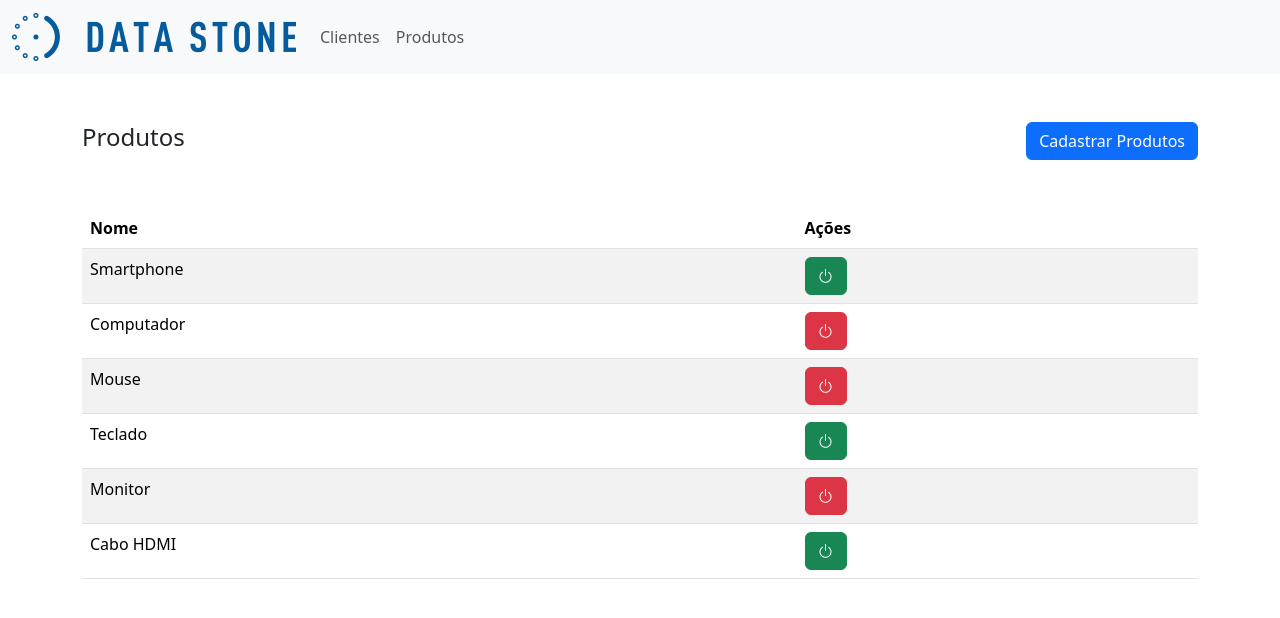
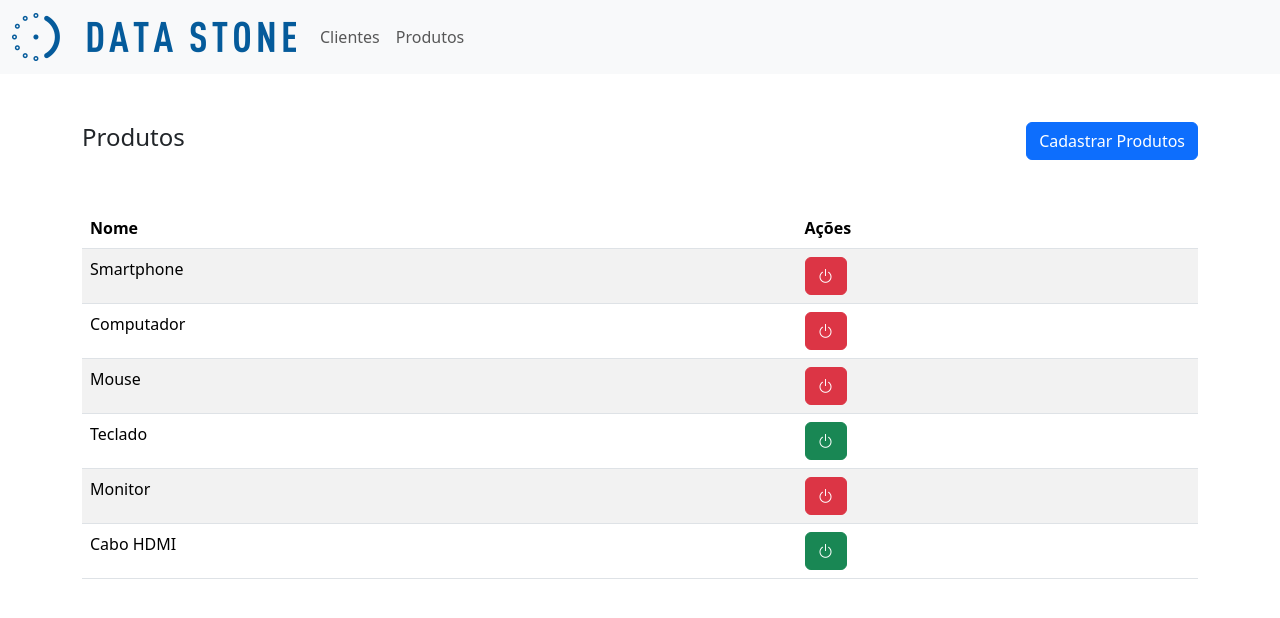
Before and after one commit to MelissaFil/clientProducVue, a Vue app in the folder cliente-product/: page /produtos in a window 1280 px wide. Shown: the top 618 px of the page. Built offline with nearby package versions, Linux system fonts and the light colour scheme; data requests are answered from the project's data file.

Commit message:
componetizando o toggleAtivo e especializando as requisições de ativar/desativar

```diff
--- a/cliente-product/db/db.json
+++ b/cliente-product/db/db.json
@@ -44,7 +44,7 @@
   "produtos": [
     {
       "nome": "Smartphone",
-      "ativo": false,
+      "ativo": true,
       "id": "7b8a"
     },
     {
--- a/cliente-product/src/components/Table.vue
+++ b/cliente-product/src/components/Table.vue
@@ -33,17 +33,10 @@ export default {
     colunas: Array,
     data: Array
   },
-  methods: {
-    async toggleAtivo(item) {
+   methods: {
+    toggleAtivo(item) {
+      this.$emit("toggleAtivo", item);
 
-      await fetch(`http://localhost:3000/produtos/${item.id}`, {
-                method: 'PATCH',
-                headers: {
-                    'Content-Type': 'application/json'
-                },
-                body: JSON.stringify({ ativo: !item.ativo })
-            });
-            item.ativo = !item.ativo;
     }
   }
 };
```
